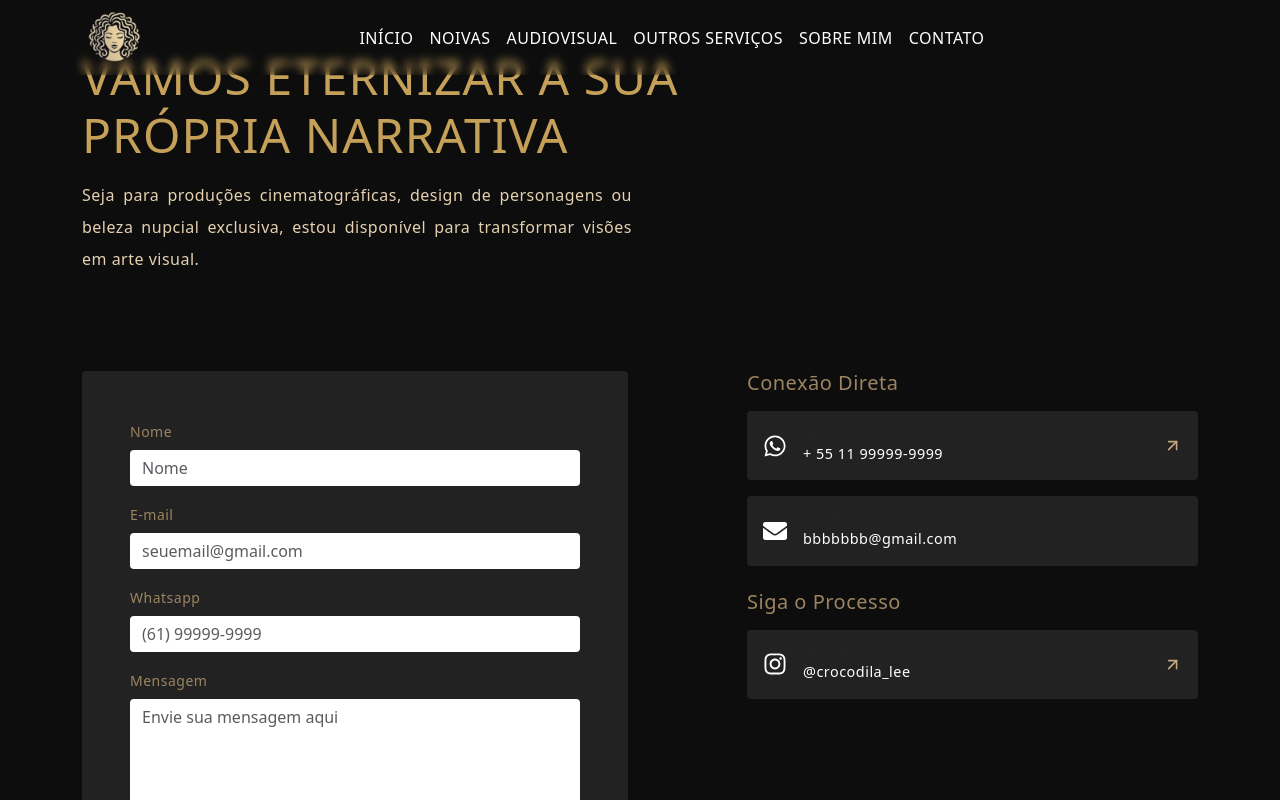
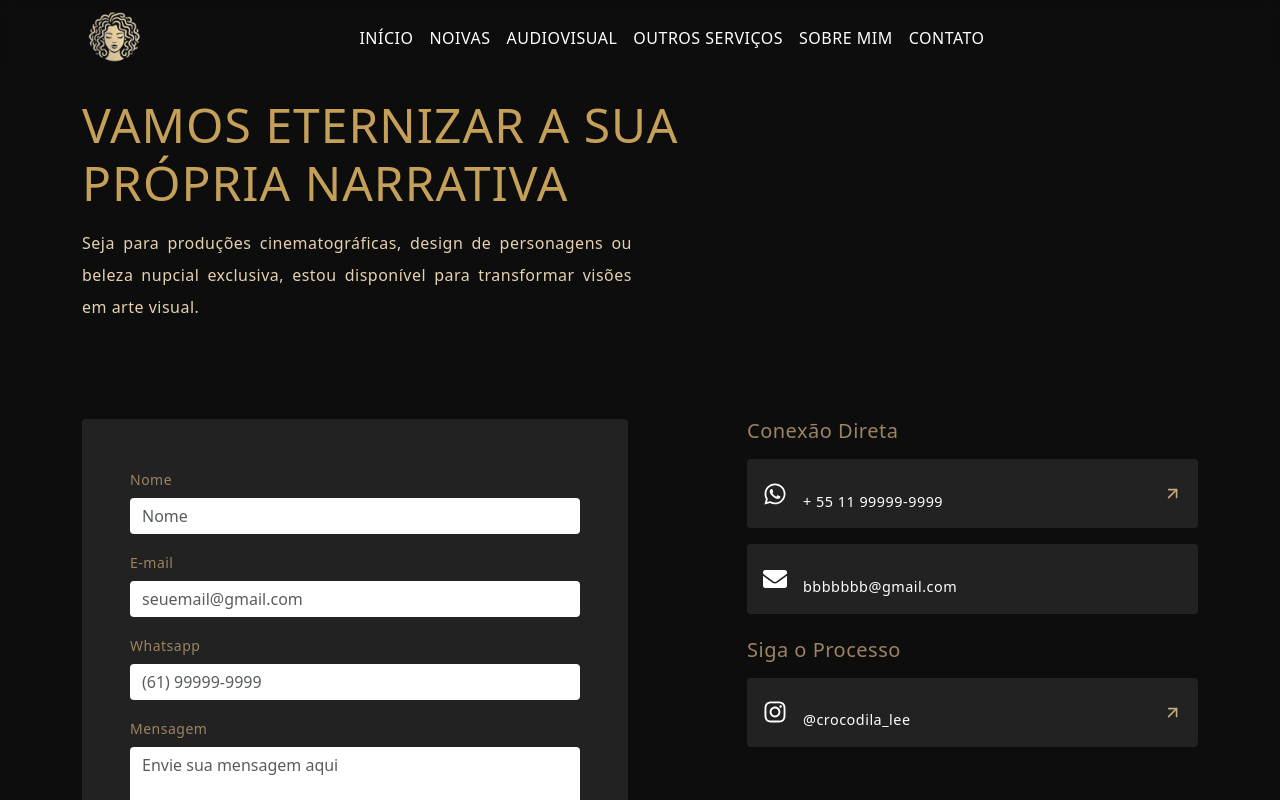
Before and after one commit to carlossfelipe/camilalee, a React (Vite) app in the folder crocodila-lee/: page /contato in a window 1280 px wide. Shown: the top 800 px of the page. Built offline with nearby package versions, Linux system fonts and the light colour scheme.

Commit message:
Scroll pros click e padding em contato adicionados

```diff
--- a/crocodila-lee/src/App.jsx
+++ b/crocodila-lee/src/App.jsx
@@ -4,10 +4,12 @@ import Noivas from "./pages/noivas/Noivas";
 import Cinema from "./pages/cinema/Cinema";
 import Servico from "./pages/servicos/Servico"
 import Contato from "./pages/contato/Contato";
+import ScrollToTop from "./components/ScrollToTop";
 
 export default function App() {
   return (
     <BrowserRouter>
+    <ScrollToTop/>
       <Routes>
         <Route path="/" element={<Home />} />
         <Route path="/noivas" element={<Noivas />} />
--- /dev/null
+++ b/crocodila-lee/src/components/ScrollToTop.jsx
@@ -0,0 +1,14 @@
+import { useEffect } from "react";
+import { useLocation } from "react-router-dom";
+
+function ScrollToTop() {
+    const { pathname } = useLocation();
+
+    useEffect(() => {
+        window.scrollTo(0, 0);
+    }, [pathname]);
+
+    return null;
+}
+
+export default ScrollToTop;
--- a/crocodila-lee/src/pages/contato/Contato.jsx
+++ b/crocodila-lee/src/pages/contato/Contato.jsx
@@ -34,7 +34,7 @@ const Contato = () => {
         {/* Título de Destaque */}
         <Row className="mb-5">
           <Col lg={8}>
-            <h1 className="display-5 gold-text2 font-weight-bold text-uppercase mb-3 tracking-wide">
+            <h1 className="display-5 gold-text2 font-weight-bold text-uppercase mb-3 tracking-wide mt-5">
               Vamos eternizar a sua <br /> própria narrativa
             </h1>
                 <p className="lead-text lh-lg fw-light mt-4 mt-md-0 me-md-4 mb-5 text-justify max-w-xl ">
```
